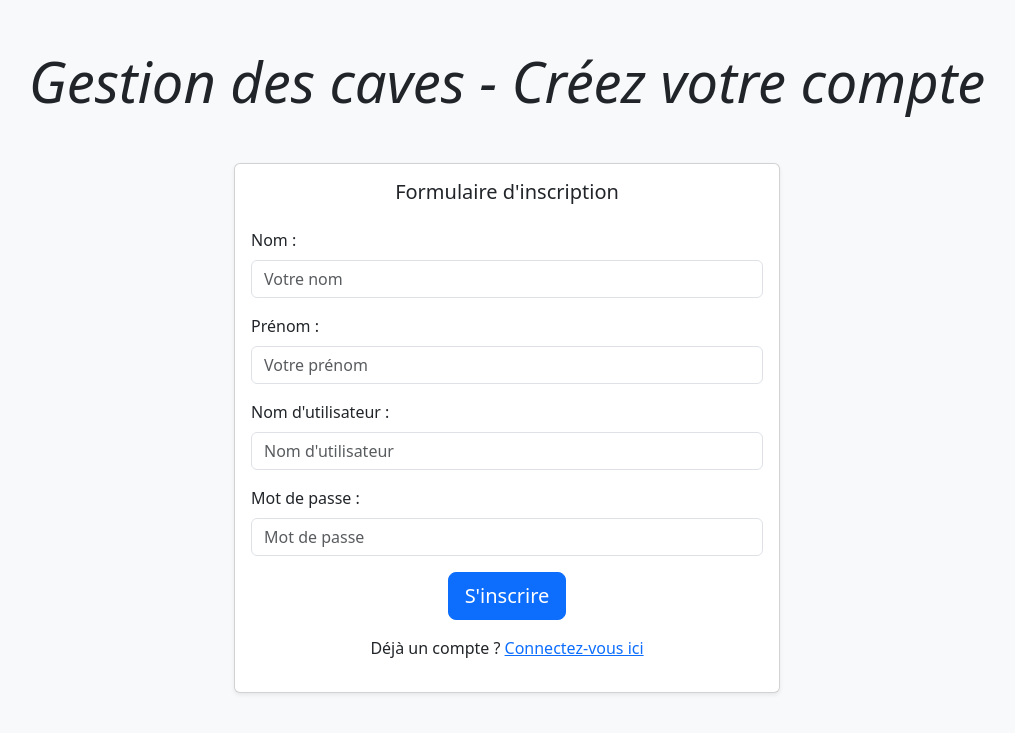
After one commit to lmKat/ETRS711, a Flask app: page /register in a window 1280 px wide. The commit adds this page. Shown: the top 733 px of the page, without its empty margins (133-1148 px from the left). Run offline with Flask 3, Linux system fonts and the light colour scheme; some libraries are stand-ins or nearby versions.

Commit message:
feat : Inscription (pre nettoyage des pages HTML)

```diff
--- a/app.py
+++ b/app.py
@@ -1,6 +1,6 @@
 # IMPORTS
 from classes import *
-from flask import Flask, request, render_template, session, jsonify
+from flask import Flask, request, render_template, session, jsonify, redirect, url_for
 import psycopg2 as sql
 
 #FLASK DEFINITION
@@ -16,6 +16,22 @@ cur = conn.cursor()
 def index():
     return render_template("connection.html")
 
+## REGISTRATION
+@app.route("/register", methods=["GET", "POST"])
+def register():
+    if request.method == "GET":
+        return render_template("register.html")
+    else:
+        login=request.form.get('username')
+        password=request.form.get('password')
+        name = request.form.get('name')
+        ftname = request.form.get('ftname')
+        cur.execute("INSERT INTO public.user (name, ftname, login, password) VALUES (%s, %s, %s, %s)", (name, ftname, login, password))
+        cur.connection.commit()
+        return redirect(url_for('index'))
+
+
+## CONNECTION
 @app.route("/auth", methods=['GET','POST'])
 def auth():
     #GET FORM VALUES
@@ -40,6 +56,15 @@ def auth():
     else:
         return render_template("connection.html", error="Nom d'utilisateur inconnu ou mot de passe incorrect")
 
+## SESSION DELETE
+@app.route("/deco", methods=['GET','POST'])
+def deco():
+    session.clear()
+    return redirect(url_for('index'))
+
+
+## MANAGEMENT
+
 @app.route("/cave", methods=['GET','POST'])
 def cave():
 
@@ -51,6 +76,9 @@ def cave():
 
 @app.route("/shelf", methods=['GET','POST'])
 def shelf():
+    if not session:
+        return redirect(url_for('index'))
+
     user_obj = User(session['user']['name'], session['user']['ftname'], session['user']['login'], None)
     if request.form.get('shelf_name'):
         Shelf.createShelf(cur, request.form['shelf_name'], request.form['cave_id'], request.form['shelf_capacity'])
@@ -72,6 +100,7 @@ def rate():
         Bottle.rate(cur, request.form.get('idbottle'), request.form.get('rate'), request.form.get('comment'))
     User.getcave(user_obj, cur, session['user'])
     return render_template("rate.html", user=session['user'], userobj=user_obj)
+
 
 ## DELETE ELEMENTS
 
--- a/templates/rate.html
+++ b/templates/rate.html
@@ -14,7 +14,7 @@
     <nav class="navbar navbar-expand-lg navbar-dark bg-dark">
         <div class="container-fluid">
             <!-- Logo ou Titre de l'application -->
-            <a class="navbar-brand" href="#">Gestion des Caves</a>
+            <a class="navbar-brand" href="">Gestion des Caves</a>
 
             <!-- Bouton pour le menu hamburger sur petits écrans -->
             <button class="navbar-toggler" type="button" data-bs-toggle="collapse" data-bs-target="#navbarNav"
@@ -35,13 +35,13 @@
                         <a class="nav-link" href="/bottle">Bouteilles</a>
                     </li>
                     <li class="nav-item">
-                        <a class="nav-link" href="/rate">Archiver et noter</a>
+                        <a class="nav-link" href="/rate">Noter et commenter</a>
                     </li>
                 </ul>
                 <!-- Lien de déconnexion à droite -->
                 <ul class="navbar-nav">
                     <li class="nav-item">
-                        <a class="nav-link text-danger" href="/">Déconnexion</a>
+                        <a class="nav-link text-danger" href="/deco">Déconnexion</a>
                     </li>
                 </ul>
             </div>
--- /dev/null
+++ b/templates/register.html
@@ -0,0 +1,73 @@
+<!doctype html>
+<html lang="fr">
+
+<head>
+    <meta charset="utf-8">
+    <meta name="viewport" content="width=device-width, initial-scale=1">
+    <title>Inscription</title>
+
+    <!-- Bootstrap CSS -->
+    <link href="https://cdn.jsdelivr.net/npm/bootstrap@5.3.0-alpha3/dist/css/bootstrap.min.css" rel="stylesheet">
+
+    <!-- Custom CSS (optional) -->
+    <link rel="stylesheet" href="style.css">
+
+    <!-- Bootstrap JS (optional if needed for modals, dropdowns, etc.) -->
+    <script src="https://cdn.jsdelivr.net/npm/bootstrap@5.3.0-alpha3/dist/js/bootstrap.bundle.min.js"></script>
+</head>
+
+<body class="bg-light">
+    <div class="container">
+        <!-- Header with text alignment and margin -->
+        <div class="text-center my-5">
+            <h1 class="display-4"><strong><em>Gestion des caves - Créez votre compte</em></strong></h1>
+        </div>
+
+        <!-- Form card for user registration -->
+        <div class="row justify-content-center">
+            <div class="col-md-6">
+                <div class="card shadow-sm">
+                    <div class="card-body">
+                        <h5 class="card-title text-center mb-4">Formulaire d'inscription</h5>
+
+                        <!-- Registration form using Bootstrap classes -->
+                        <form action="/register" method="POST">
+                            <!-- Form group for name -->
+                            <div class="mb-3">
+                                <label for="name" class="form-label">Nom :</label>
+                                <input type="text" class="form-control" id="name" name="name" required placeholder="Votre nom">
+                            </div>
+                            <!-- Form group for first name -->
+                            <div class="mb-3">
+                                <label for="ftname" class="form-label">Prénom :</label>
+                                <input type="text" class="form-control" id="ftname" name="ftname" required placeholder="Votre prénom">
+                            </div>
+                            <!-- Form group for login -->
+                            <div class="mb-3">
+                                <label for="username" class="form-label">Nom d'utilisateur :</label>
+                                <input type="text" class="form-control" id="username" name="username" required placeholder="Nom d'utilisateur">
+                            </div>
+                            <!-- Form group for password -->
+                            <div class="mb-3">
+                                <label for="password" class="form-label">Mot de passe :</label>
+                                <input type="password" class="form-control" id="password" name="password" required placeholder="Mot de passe">
+                            </div>
+                            <!-- Submit button -->
+                            <div class="text-center">
+                                <button type="submit" class="btn btn-primary btn-lg">S'inscrire</button>
+                            </div>
+                        </form>
+
+                        <!-- Link to login page -->
+                        <div class="text-center mt-3">
+                            <p>Déjà un compte ? <a href="/" class="link-primary">Connectez-vous ici</a></p>
+                        </div>
+
+                    </div>
+                </div>
+            </div>
+        </div>
+    </div>
+</body>
+
+</html>
```
Also changed, not shown: templates/connection.html (+7 -1 lines), templates/header.html (deleted, +0 -57 lines), templates/welcome.html (+6 -2 lines).
